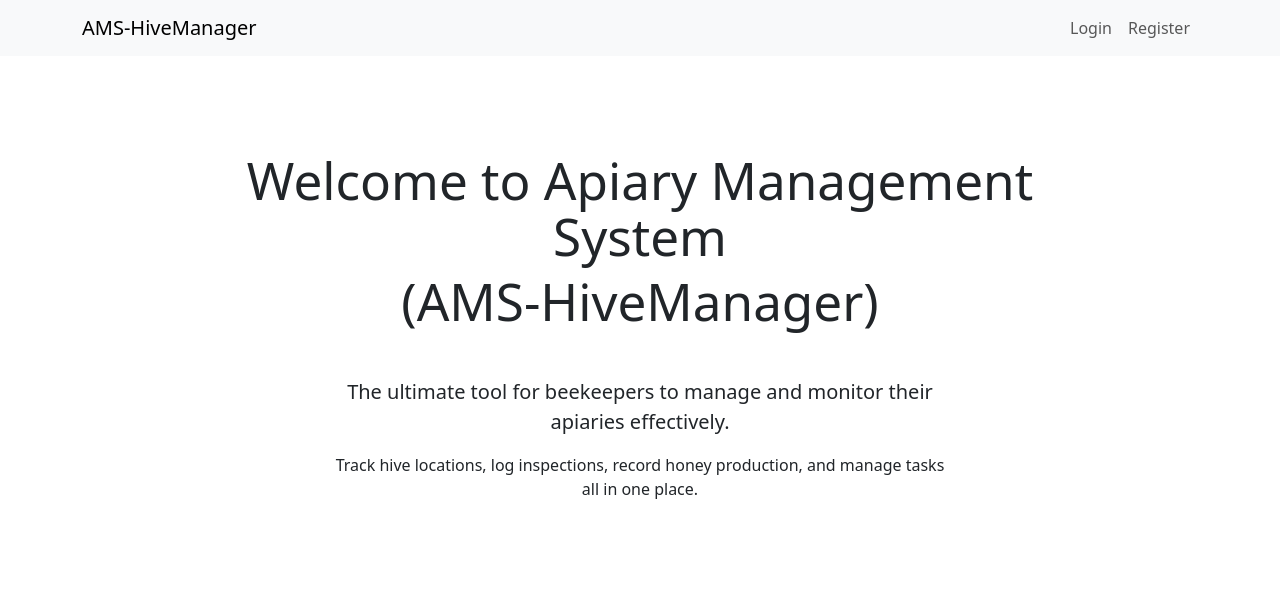
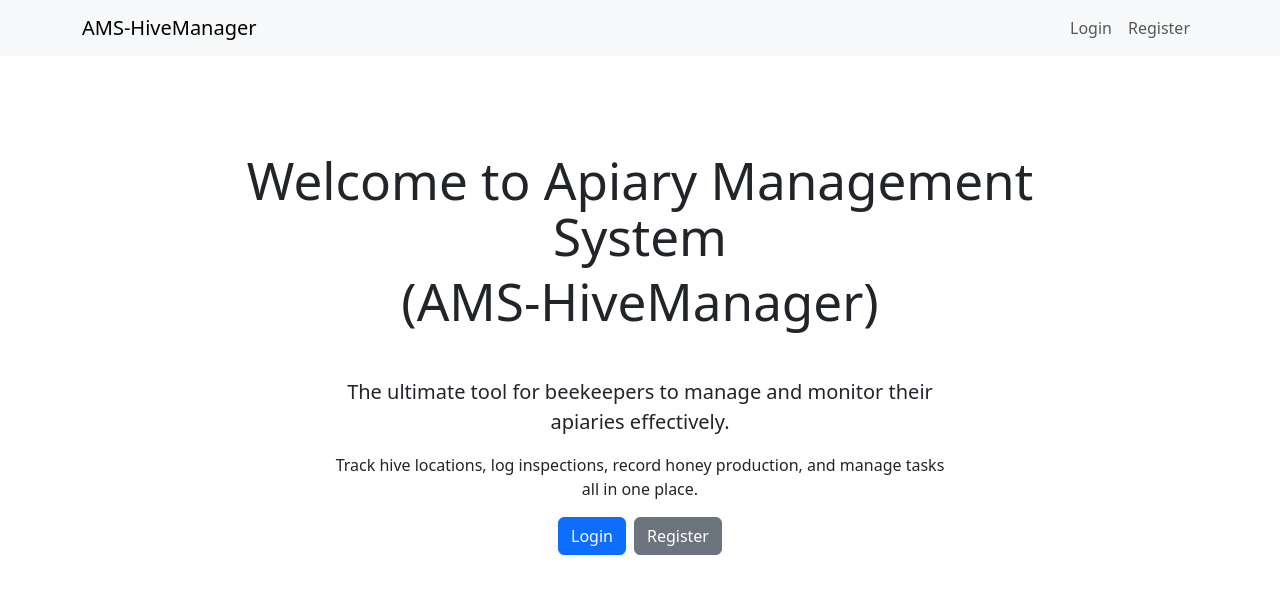
Before and after one commit to KrasimirStoimenov/AMS-HiveManager, a React (Vite) app in the folder client/: page / in a window 1280 px wide. Shown: the top 594 px of the page. Built offline with nearby package versions, Linux system fonts and the light colour scheme.

Commit message:
Added login and register buttons in guest home page

```diff
--- a/client/src/components/home/guest-home/GuestHome.jsx
+++ b/client/src/components/home/guest-home/GuestHome.jsx
@@ -1,4 +1,6 @@
-import { Container, Row, Col } from 'react-bootstrap';
+import { Link } from 'react-router-dom';
+
+import { Container, Row, Col, Button } from 'react-bootstrap';
 
 export default function GuestHome() {
     return (
@@ -13,6 +15,8 @@ export default function GuestHome() {
                     <p>
                         Track hive locations, log inspections, record honey production, and manage tasks all in one place.
                     </p>
+                    <Button as={Link} to="/login" variant="primary" className="me-2">Login</Button>
+                    <Button as={Link} to="/register" variant="secondary" >Register</Button>
                 </Col>
             </Row>
         </Container>
```
